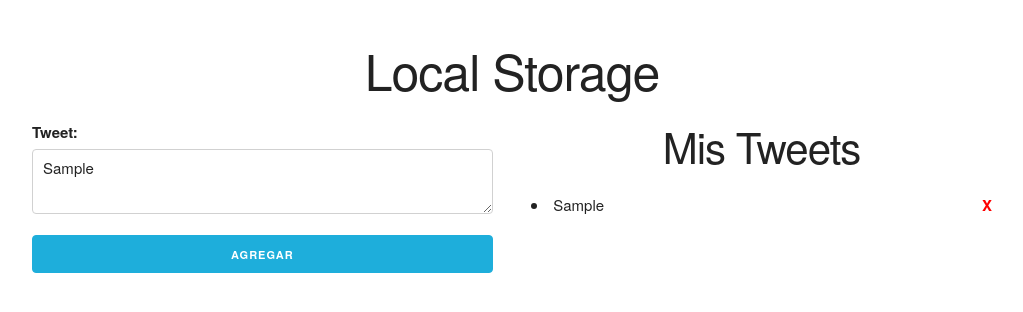
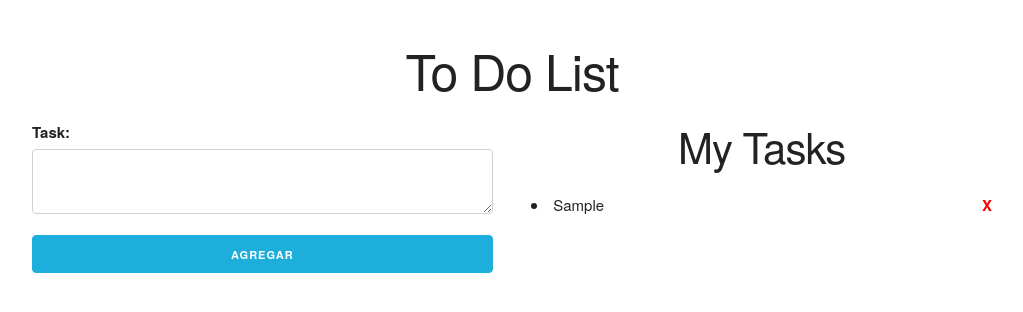
Before and after one commit to Fchelo/Local-Storage, a plain HTML site: page index.html in a window 1280 px wide. Both pictures are taken after typing "Sample" into the empty fields and a click on the input "Agregar". Shown: the whole page, without its empty margins (128-1151 px from the left). Drawn offline with Linux system fonts and the light colour scheme.

Commit message:
limpiado el text area despues de agregar la tarea

```diff
--- a/assets/js/app.js
+++ b/assets/js/app.js
@@ -1,5 +1,5 @@
 //variables //vars
-const listaTweets = document.getElementById('lista-tweets')
+const toDoList = document.getElementById('lista-tweets')
 
 
 
@@ -10,18 +10,22 @@ const listaTweets = document.getElementById('lista-tweets')
 
 eventListeners();
 function eventListeners(){
-    //cuando se envia el formulario // when form is send
+    //cuando se envia el formulario // when form is sended
     document.querySelector("#formulario").addEventListener('submit',agregarTweet);
 
+    document.querySelector("#formulario").addEventListener('submit', cleanTextarea);
     //borrar tweet // delet tweets
-    listaTweets.addEventListener('click', borrarTweet)
+    toDoList.addEventListener('click', borrarTweet)
     //contenido cargado // content loaded
     document.addEventListener('DOMContentLoaded',localStorageListo)
 }
 
 //Funciones
 
-
+function cleanTextarea (e){
+    e.preventDefault();
+    document.getElementById('tweet').value = '';
+}
 //Añadir tweet del formulario
 function agregarTweet(e){
     e.preventDefault();
@@ -29,6 +33,8 @@ function agregarTweet(e){
     console.log('Formulario enviado')
 
     const tweet = document.getElementById('tweet').value
+    //clear  text area
+
     //crear boton de eliminar // create delet button
     const botonBorrar = document.createElement('a')
     botonBorrar.classList = 'borrar-tweet'
@@ -40,12 +46,13 @@ function agregarTweet(e){
     li.innerText = tweet
     li.appendChild(botonBorrar)//add the delete button
     //agregando la lista al DOM //add list to the DOM
-    listaTweets.appendChild(li)
+    toDoList.appendChild(li)
     console.log(tweet);
 
     //Añadir a Local Storage // add to LocalStorage
     agregarTweetLocalStorage(tweet)
 }
+
 
 //delet tweet from the list
 function borrarTweet(e){
@@ -75,7 +82,7 @@ function localStorageListo(){
         li.innerText = tweet
         li.appendChild(botonBorrar)//add the delete button
         //agregando la lista al DOM //add list to the DOM
-        listaTweets.appendChild(li)
+        toDoList.appendChild(li)
     })
 }
 
--- a/index.html
+++ b/index.html
@@ -14,10 +14,10 @@
     <div id="contenido">
         <div class="container">
 
-            <h1>Local Storage</h1>
+            <h1>To Do List</h1>
             <div class="row">
                 <div class="six columns">
-                    <label for="tweet">Tweet:</label>
+                    <label for="tweet">Task:</label>
                     <form action="#" id="formulario">
                             <label for="tweet"></label>
                             <textarea id="tweet" class="u-full-width"></textarea>
@@ -25,7 +25,7 @@
                     </form>
                 </div>
                 <div class="six columns">
-                    <h2>Mis Tweets</h2>
+                    <h2>My Tasks</h2>
                     <div id="lista-tweets"></div>
                 </div>
             </div>
```
